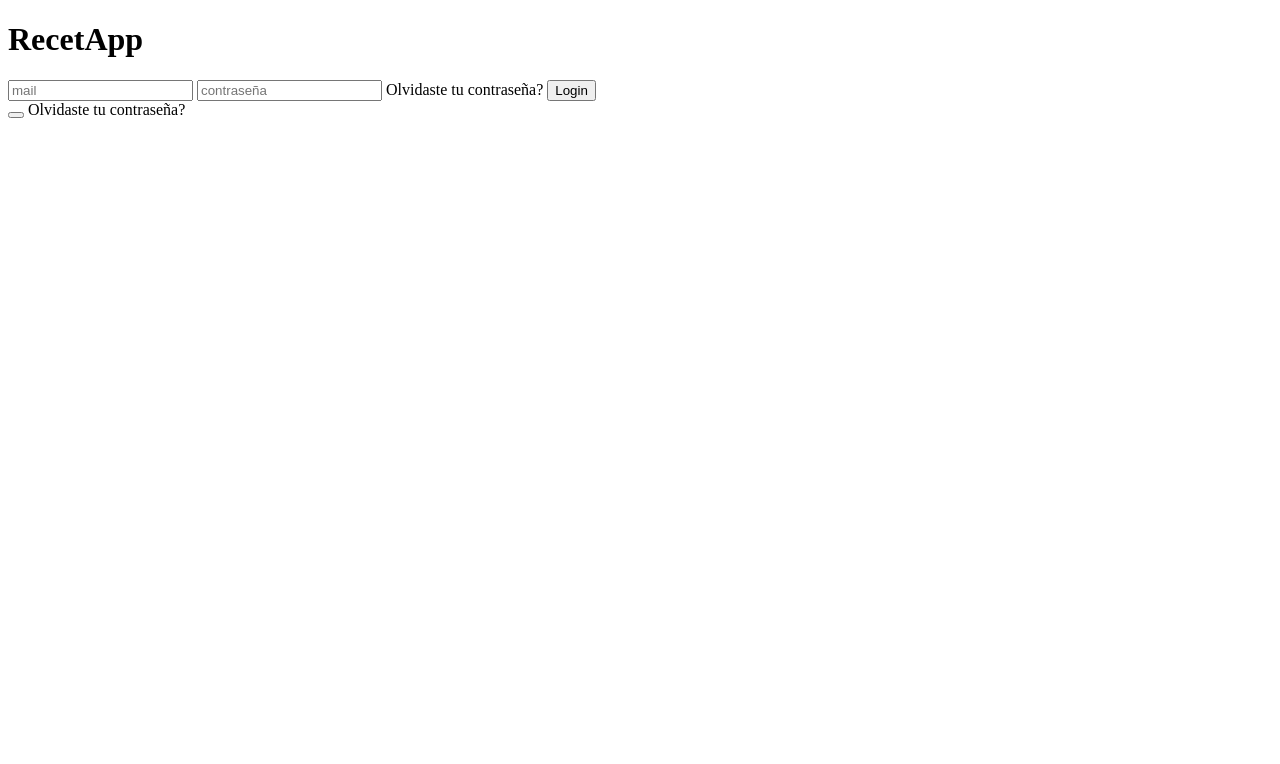
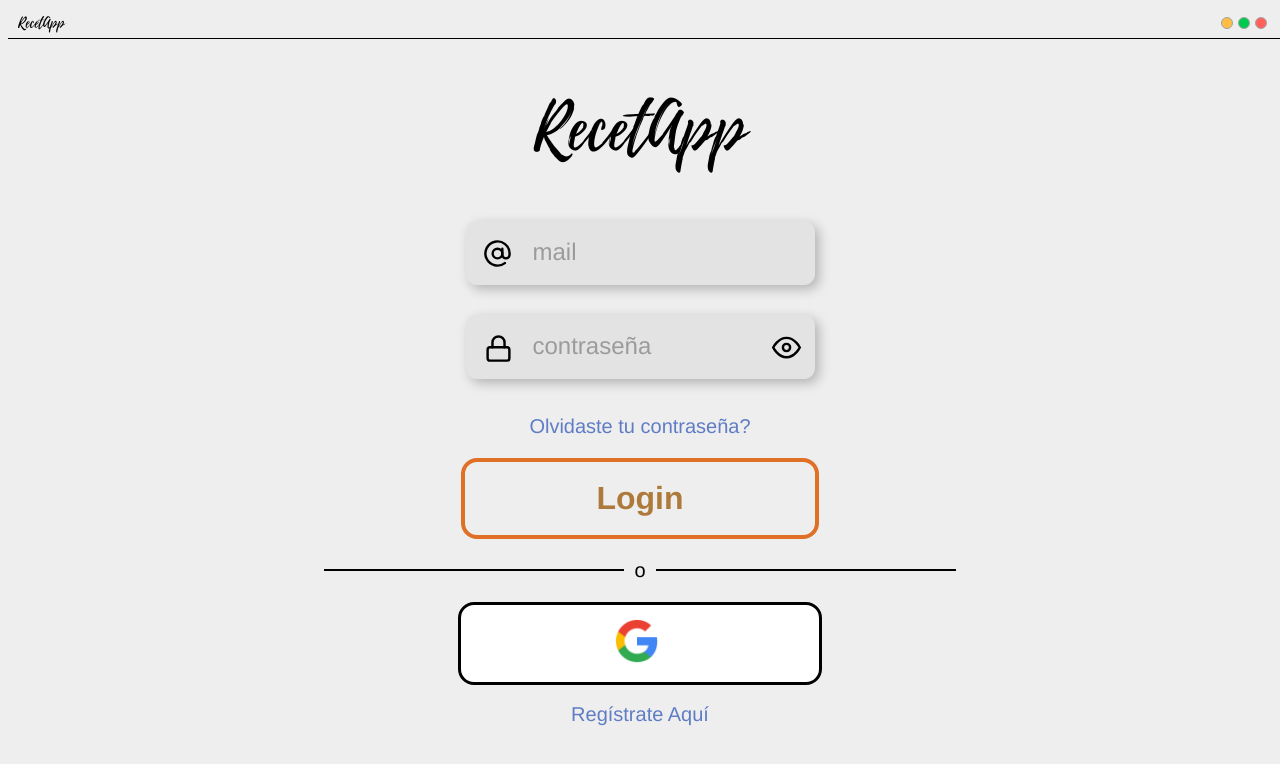
Before and after one commit to Matoxx01/RecetAppDesktop, an Electron app: page index.html in a window 1280 px wide. Drawn offline with Linux system fonts and the light colour scheme.

Commit message:
refractor: add HTML and CSS code, change the bar and close, max & min buttons and apply icon

```diff
--- /dev/null
+++ b/index.css
@@ -0,0 +1,267 @@
+body {
+    overflow: hidden;
+    background: #EEE;
+}
+
+/* Titulo */
+
+.title {
+    color: #000;
+    font-family: 'Playlist', sans-serif;
+    font-size: 64px;
+    font-style: normal;
+    font-weight: 400;
+    line-height: normal;
+}
+
+/* Barra Top */
+
+.title-bar {
+    width: 100%;
+    height: 30px;
+    border-bottom: 1px solid #000000;
+    color: white;
+    display: flex;
+    justify-content: space-between;
+    align-items: center;
+    padding: 0 10px;
+    user-select: none;
+    -webkit-app-region: drag; /* Hace que la barra sea arrastrable */
+}
+
+.titleBar {
+    font-size: 14px;
+    color: #000;
+    font-family: 'Playlist', sans-serif;
+}
+
+.window-controls {
+    margin-right: 15px;
+    display: flex;
+    gap: 5px;
+}
+
+.window-controls .minimize {
+    background: none;
+    background-color: #FFBD44;
+    border: 1px solid #a3a3a3;
+    border-radius: 9999px;
+    cursor: pointer;
+    padding: 5px;
+    -webkit-app-region: no-drag;
+}
+
+.window-controls .max {
+    background: none;
+    background-color: #00CA4E;
+    border: 1px solid #a3a3a3;
+    border-radius: 9999px;
+    cursor: pointer;
+    padding: 5px;
+    -webkit-app-region: no-drag;
+}
+
+.window-controls .close {
+    background: none;
+    background-color: #FF605C;
+    border: 1px solid #a3a3a3;
+    border-radius: 9999px;
+    cursor: pointer;
+    padding: 5px;
+    -webkit-app-region: no-drag;
+}
+
+/* Formulario */
+
+.mail-input {
+    position: relative;
+    width: 349px;
+    height: 64px;
+    background-color: #e3e3e3;
+    border-radius: 11px;
+    box-shadow: 4px 4px 11.6px #00000040;
+}
+
+.mail-input .text-wrapper {
+    position: absolute;
+    background-color: transparent;
+    outline: none;
+    border: none;
+    width: 230px;
+    top: 16px;
+    left: 65px;
+    font-family: "Inter-Light", Helvetica;
+    font-weight: 300;
+    color: #000000;
+    font-size: 24px;
+    letter-spacing: 0;
+    line-height: normal;
+    white-space: nowrap;
+}
+
+.mail-input .text-wrapper::placeholder {
+    color: #9b9b9b;
+}
+
+.mail-input .text-wrapper:focus {
+    border-bottom: 2px solid #000000;
+}
+
+.mail-input .icon {
+    position: absolute;
+    width: 29px;
+    height: 29px;
+    top: 18px;
+    left: 17px;
+}
+
+.pass-input {
+    margin-top: 30px;
+    position: relative;
+    width: 349px;
+    height: 64px;
+    background-color: #e3e3e3;
+    border-radius: 11px;
+    box-shadow: 4px 4px 11.6px #00000040;
+}
+
+.pass-input .text {
+    position: absolute;
+    background-color: transparent;
+    outline: none;
+    border: none;
+    width: 230px;
+    top: 16px;
+    left: 65px;
+    font-family: "Inter-Light", Helvetica;
+    font-weight: 300;
+    color: #000000;
+    font-size: 24px;
+    letter-spacing: 0;
+    line-height: normal;
+    white-space: nowrap;
+}
+
+.pass-input .text::placeholder {
+    color: #9b9b9b;
+}
+
+.pass-input .text:focus {
+    border-bottom: 2px solid #000000;
+}
+
+.pass-input .eye {
+    position: absolute;
+    width: 29px;
+    height: 29px;
+    top: 18px;
+    left: 306px;
+}
+
+.pass-input .lock {
+    position: absolute;
+    width: 29px;
+    height: 29px;
+    top: 19px;
+    left: 18px;
+}
+
+.missPass {
+    font-family: "Inter-Regular", Helvetica;
+    font-weight: 400;
+    color: #5f7cc5;
+    font-size: 20px;
+}
+
+.missPass:hover {
+    cursor: pointer;
+    text-decoration: underline;
+}
+
+.loginButton {
+    margin-top: 20px !important;
+    all: unset;
+    box-sizing: border-box;
+    position: relative;
+    width: 358px;
+    height: 81px;
+    border-radius: 16px;
+    border: 4px solid;
+    border-color: #e07026;
+    font-family: "Inter-Bold", Helvetica;
+    font-weight: 700;
+    color: #ae7a3b;
+    font-size: 32px;
+    letter-spacing: 0;
+    line-height: normal;
+}
+
+.loginButton:hover {
+    cursor: pointer;
+    color: #ffffff;
+    border-color: #E07126;
+    background-color: #E07126;
+}
+
+.divider {
+    display: flex;
+    align-items: center;
+    justify-content: center;
+    margin: 20px 0;
+}
+
+.divider .line {
+    height: 2px;
+    width: 300px;
+    background-color: #000;
+    margin: 0 10px;
+}
+
+.divider span {
+    font-family: "Inter-Regular", Helvetica;
+    font-size: 20px;
+    color: #000;
+}
+
+.google-button {
+    margin-top: 10px;
+    position: relative;
+    width: 358px;
+    height: 77px;
+    background-color: #ffffff;
+    border-radius: 16px;
+    border: 3px solid;
+    border-color: #000000;
+}
+
+.google-button .icon {
+    position: absolute;
+    width: 46px;
+    height: 46px;
+    top: 13px;
+    left: 153px;
+    object-fit: cover;
+}
+
+.google-button:hover {
+    cursor: pointer;
+    background-color: #4362ff;
+    border-color: #4362ff;
+}
+
+.register {
+    font-family: "Inter-Regular", Helvetica;
+    font-weight: 400;
+    color: #5f7cc5;
+    font-size: 20px;
+}
+
+.register:hover {
+    cursor: pointer;
+    text-decoration: underline;
+}
+
+@font-face {
+    font-family: 'Playlist';
+    src: url('fonts/Playlist.ttf') format('truetype');
+}
--- a/index.html
+++ b/index.html
@@ -1,33 +1,82 @@
 <!DOCTYPE html>
 <html lang="es">
+
     <head>
         <meta charset="UTF-8">
         <meta name="viewport" content="width=device-width, initial-scale=1.0">
+        <link rel="stylesheet" href="index.css">
+
         <title>RecetApp</title>
     </head>
+
     <body>
 
+        <!-- Barra Top -->
+
+        <div class="title-bar">
+            <div class="titleBar">RecetApp</div>
+            <div class="window-controls">
+                <button class="minimize" id="minimize"></button>
+                <button class="max" id="max"></button>
+                <button class="close" id="close"></button>
+            </div>
+        </div>
+
+        <script>
+            document.getElementById('minimize').addEventListener('click', () => {
+                window.electron.minimize();
+            });
+
+            document.getElementById('max').addEventListener('click', () => {
+                window.electron.max();
+            });
+
+            document.getElementById('close').addEventListener('click', () => {
+                window.electron.close();
+            });
+        </script>
+
+        <center>
+
             <!-- Titulo -->
-    <h1 class="title" >RecetApp</h1>
+            <h1 class="title">RecetApp</h1>
 
             <!-- Formulario Login -->
             <form>
 
-        <input class="mailInput" type="email" id="email" placeholder="mail" required>
+                <div class="mail-input">
+                    <input class="text-wrapper" type="email" id="email" placeholder="mail"></input>
+                    <img class="icon" src="icons/at.svg" />
+                </div>
 
-        <input class="passInput" type="password" id="password" placeholder="contraseña" required>
+                <div class="pass-input">
+                    <input class="text" type="password" id="password" placeholder="contraseña"></input>
+                    <img class="eye" src="icons/eye.svg" />
+                    <img class="lock" src="icons/lock.svg" />
+                </div>
+                <br />
+                <br />
 
-        <a>Olvidaste tu contraseña?</a>
+                <a class="missPass">Olvidaste tu contraseña?</a>
+                <br />
 
                 <button type="submit" class="loginButton">Login</button>
 
-        <div class="liner"></div>
+                <div class="divider">
+                    <div class="line"></div>
+                    <span>o</span>
+                    <div class="line"></div>
+                </div>
 
-        <button class="googleButton"></button>
+                <div class="google-button"><img class="icon" src="images/google.png" /></div>
+                <br />
 
-        <a>Olvidaste tu contraseña?</a>
+                <a class="missPass">Regístrate Aquí</a>
 
             </form>
 
+        </center>
+
     </body>
+
 </html>
```
Also changed, not shown: package.json (+11 -0 lines), preload.js (added, +7 -0 lines), start.js (+40 -6 lines), assets/icon.ico (added), assets/icon.png (added), fonts/Playlist.ttf (added), icons/arrow_down.svg (added), icons/arrow_right.svg (added), icons/at.svg (added), icons/burger.svg (added), icons/eye.svg (added), icons/eye_closed.svg (added), icons/like.svg (added), icons/lock.svg (added), 3 more files. Lines whose indentation alone changed are shown as unchanged.
